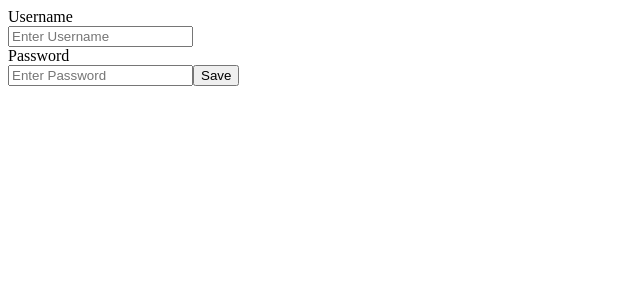
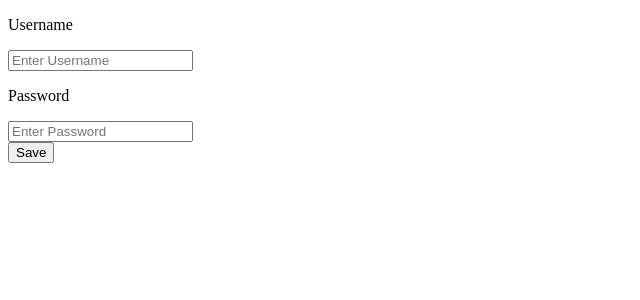
Before and after one commit to Runn077/Notes-App, a React app in the folder frontend/: page /registration in a window 1280 px wide. Shown: the top 300 px of the page, without its empty margins (0-640 px from the left). Built offline with nearby package versions, Linux system fonts and the light colour scheme; the HTML template or start-up script is replaced by a standard one.

Commit message:
changed structure of registration page

```diff
--- a/frontend/src/page/Registration.jsx
+++ b/frontend/src/page/Registration.jsx
@@ -3,10 +3,14 @@ import React from 'react'
 function Registration() {
   return (
     <div className='registeration container'>
-        <div className='registrationTitle'>Username</div>
-        <input className='username' placeholder='Enter Username'></input>
-        <div className='passwordTitle'>Password</div>
-        <input className='password' placeholder='Enter Password'></input>
+        <div className='usernameContainer'>
+            <p className='usernameTitle'>Username</p>
+            <input className='username' placeholder='Enter Username'></input>
+        </div>
+        <div className='passwordContainer'>
+            <p className='passwordTitle'>Password</p>
+            <input className='password' placeholder='Enter Password'></input>
+        </div>
         <button className='saveBtn'>Save</button>
     </div>
   )
```
